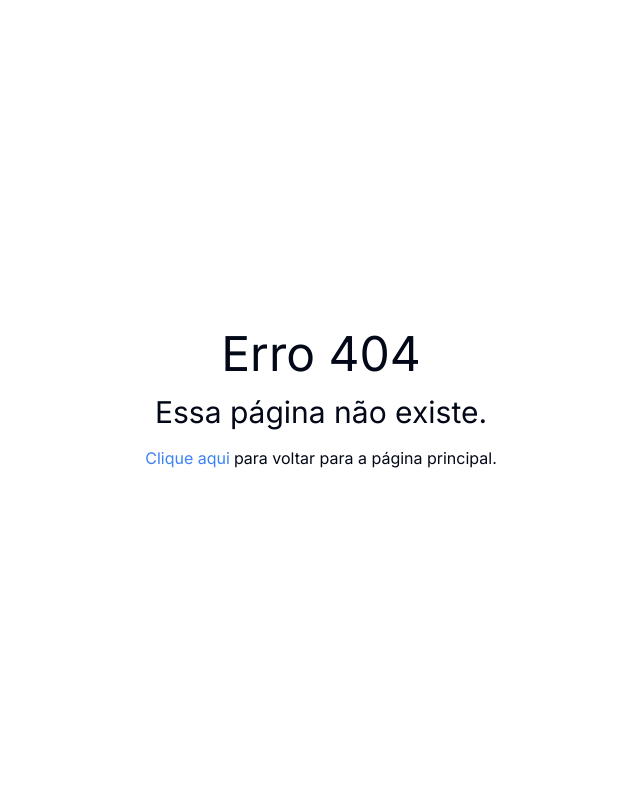
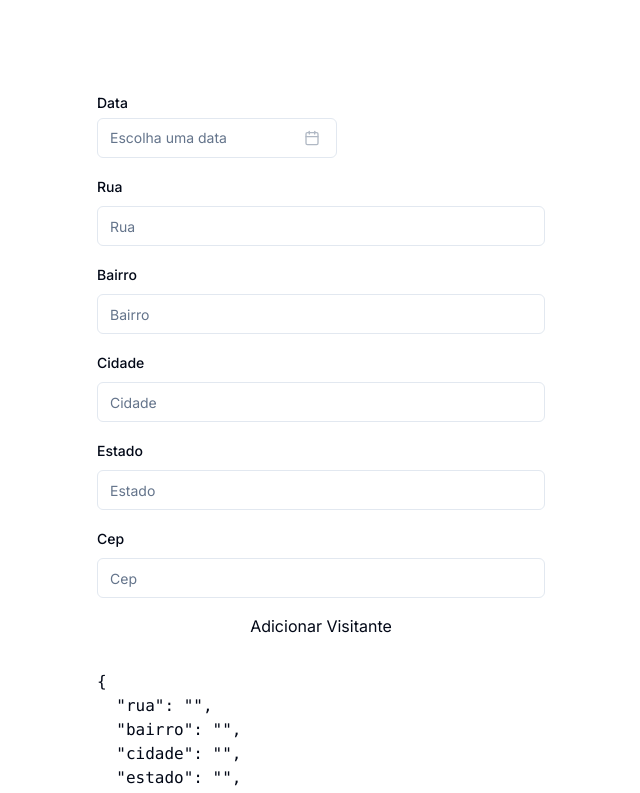
Before and after one commit to matregnago/bit-bus, a Next.js app: page /event/create in a window 1280 px wide. Before the commit this address had no page. Shown: the top 793 px of the page, without its empty margins (319-959 px from the left). Built offline with nearby package versions, Linux system fonts and the light colour scheme.

Commit message:
feat: event create page

```diff
--- /dev/null
+++ b/app/event/create/page.tsx
@@ -0,0 +1,289 @@
+"use client";
+import * as z from "zod";
+import { useForm, useFieldArray } from "react-hook-form";
+import { zodResolver } from "@hookform/resolvers/zod";
+import * as React from "react";
+import {
+  Form,
+  FormControl,
+  FormField,
+  FormItem,
+  FormLabel,
+  FormMessage,
+} from "@/components/ui/form";
+import { Input } from "@/components/ui/input";
+import { Button } from "@/components/ui/button";
+import { format } from "date-fns";
+import { Calendar as CalendarIcon } from "lucide-react";
+import { cn } from "@/lib/utils";
+import { Calendar } from "@/components/ui/calendar";
+import {
+  Popover,
+  PopoverContent,
+  PopoverTrigger,
+} from "@/components/ui/popover";
+
+const formSchema = z.object({
+  data: z.date(),
+  rua: z.string().min(3),
+  bairro: z.string().min(4),
+  cidade: z.string().min(1),
+  estado: z.string().min(3),
+  cep: z.string().min(3),
+  visitantes: z.array(
+    z.object({
+      nome: z.string().min(3),
+      email: z.string().min(3),
+      cpf: z.string().min(3),
+    })
+  ),
+});
+
+export default function Home() {
+  const form = useForm<z.infer<typeof formSchema>>({
+    resolver: zodResolver(formSchema),
+    defaultValues: {
+      data: undefined,
+      rua: "",
+      bairro: "",
+      cidade: "",
+      estado: "",
+      cep: "",
+    },
+  });
+  const { fields, append, remove } = useFieldArray({
+    control: form.control,
+    name: "visitantes",
+  });
+
+  const handleSubmit = async (values: z.infer<typeof formSchema>) => {
+    // const request = {
+    //   conteudo: values.descricao,
+    //   nota: values.nota,
+    //   visitante: {
+    //     nome: values.nome,
+    //     cpf: values.cpf,
+    //     email: values.email,
+    //   },
+    // };
+    // try {
+    //   fetch("/api/feedback", {
+    //     method: "POST",
+    //     headers: {
+    //       "Content-Type": "application/json",
+    //     },
+    //     body: JSON.stringify(request),
+    //   });
+    // } catch (error) {
+    //   console.error(error);
+    // }
+  };
+  function addNovoVisitante() {
+    append({
+      nome: "",
+      cpf: "",
+      email: "",
+    });
+  }
+  return (
+    <main className="flex min-h-screen flex-col items-center justify-between p-24">
+      <Form {...form}>
+        <form
+          onSubmit={form.handleSubmit(handleSubmit)}
+          className="max-w-md w-full flex flex-col gap-4"
+        >
+          <FormField
+            control={form.control}
+            name="data"
+            render={({ field }) => (
+              <FormItem className="flex flex-col">
+                <FormLabel>Data</FormLabel>
+                <Popover>
+                  <PopoverTrigger asChild>
+                    <FormControl>
+                      <Button
+                        variant={"outline"}
+                        className={cn(
+                          "w-[240px] pl-3 text-left font-normal",
+                          !field.value && "text-muted-foreground"
+                        )}
+                      >
+                        {field.value ? (
+                          format(field.value, "PPP")
+                        ) : (
+                          <span>Escolha uma data</span>
+                        )}
+                        <CalendarIcon className="ml-auto h-4 w-4 opacity-50" />
+                      </Button>
+                    </FormControl>
+                  </PopoverTrigger>
+                  <PopoverContent className="w-auto p-0" align="start">
+                    <Calendar
+                      mode="single"
+                      selected={field.value}
+                      onSelect={field.onChange}
+                      disabled={(date) =>
+                        date > new Date() || date < new Date("1900-01-01")
+                      }
+                      initialFocus
+                    />
+                  </PopoverContent>
+                </Popover>
+                <FormMessage />
+              </FormItem>
+            )}
+          />
+          <FormField
+            control={form.control}
+            name="rua"
+            render={({ field }) => {
+              return (
+                <FormItem>
+                  <FormLabel>Rua</FormLabel>
+                  <FormControl>
+                    <Input placeholder="Rua" type="text" {...field} />
+                  </FormControl>
+                  <FormMessage />
+                </FormItem>
+              );
+            }}
+          />
+          <FormField
+            control={form.control}
+            name="bairro"
+            render={({ field }) => {
+              return (
+                <FormItem>
+                  <FormLabel>Bairro</FormLabel>
+                  <FormControl>
+                    <Input placeholder="Bairro" type="text" {...field} />
+                  </FormControl>
+                  <FormMessage />
+                </FormItem>
+              );
+            }}
+          />
+          <FormField
+            control={form.control}
+            name="cidade"
+            render={({ field }) => {
+              return (
+                <FormItem>
+                  <FormLabel>Cidade</FormLabel>
+                  <FormControl>
+                    <Input placeholder="Cidade" type="text" {...field} />
+                  </FormControl>
+                  <FormMessage />
+                </FormItem>
+              );
+            }}
+          />
+          <FormField
+            control={form.control}
+            name="estado"
+            render={({ field }) => {
+              return (
+                <FormItem>
+                  <FormLabel>Estado</FormLabel>
+                  <FormControl>
+                    <Input placeholder="Estado" type="text" {...field} />
+                  </FormControl>
+                  <FormMessage />
+                </FormItem>
+              );
+            }}
+          />
+          <FormField
+            control={form.control}
+            name="cep"
+            render={({ field }) => {
+              return (
+                <FormItem>
+                  <FormLabel>Cep</FormLabel>
+                  <FormControl>
+                    <Input placeholder="Cep" type="text" {...field} />
+                  </FormControl>
+                  <FormMessage />
+                </FormItem>
+              );
+            }}
+          />
+          <button type="button" onClick={addNovoVisitante}>
+            Adicionar Visitante
+          </button>
+          <div className="flex flex-col">
+            {fields.map((field, index) => {
+              return (
+                <div key={field.id} className="flex flex-row">
+                  <FormField
+                    control={form.control}
+                    name={`visitantes.${index}.nome`}
+                    render={({ field }) => {
+                      return (
+                        <FormItem>
+                          <FormLabel>Nome</FormLabel>
+                          <FormControl>
+                            <Input
+                              placeholder="Nome do visitante"
+                              type="text"
+                              {...field}
+                            />
+                          </FormControl>
+                          <FormMessage />
+                        </FormItem>
+                      );
+                    }}
+                  />
+                  <FormField
+                    control={form.control}
+                    name={`visitantes.${index}.cpf`}
+                    render={({ field }) => {
+                      return (
+                        <FormItem>
+                          <FormLabel>Cpf</FormLabel>
+                          <FormControl>
+                            <Input
+                              placeholder="Cpf do visitante"
+                              type="text"
+                              {...field}
+                            />
+                          </FormControl>
+                          <FormMessage />
+                        </FormItem>
+                      );
+                    }}
+                  />
+                  <FormField
+                    control={form.control}
+                    name={`visitantes.${index}.email`}
+                    render={({ field }) => {
+                      return (
+                        <FormItem>
+                          <FormLabel>Email</FormLabel>
+                          <FormControl>
+                            <Input placeholder="Email" type="text" {...field} />
+                          </FormControl>
+                          <FormMessage />
+                        </FormItem>
+                      );
+                    }}
+                  />
+                  <button type="button" onClick={() => remove(index)}>
+                    X
+                  </button>
+                </div>
+              );
+            })}
+          </div>
+          <pre>{JSON.stringify(form.watch(), null, 2)}</pre>
+          <Button type="submit" className="w-full">
+            Submit
+          </Button>
+        </form>
+      </Form>
+      <a href="https://www.ucs.br/site/midia/arquivos/politica-de-doacoes_bit-bus.pdf">
+        Política de doação
+      </a>
+    </main>
+  );
+}
```
